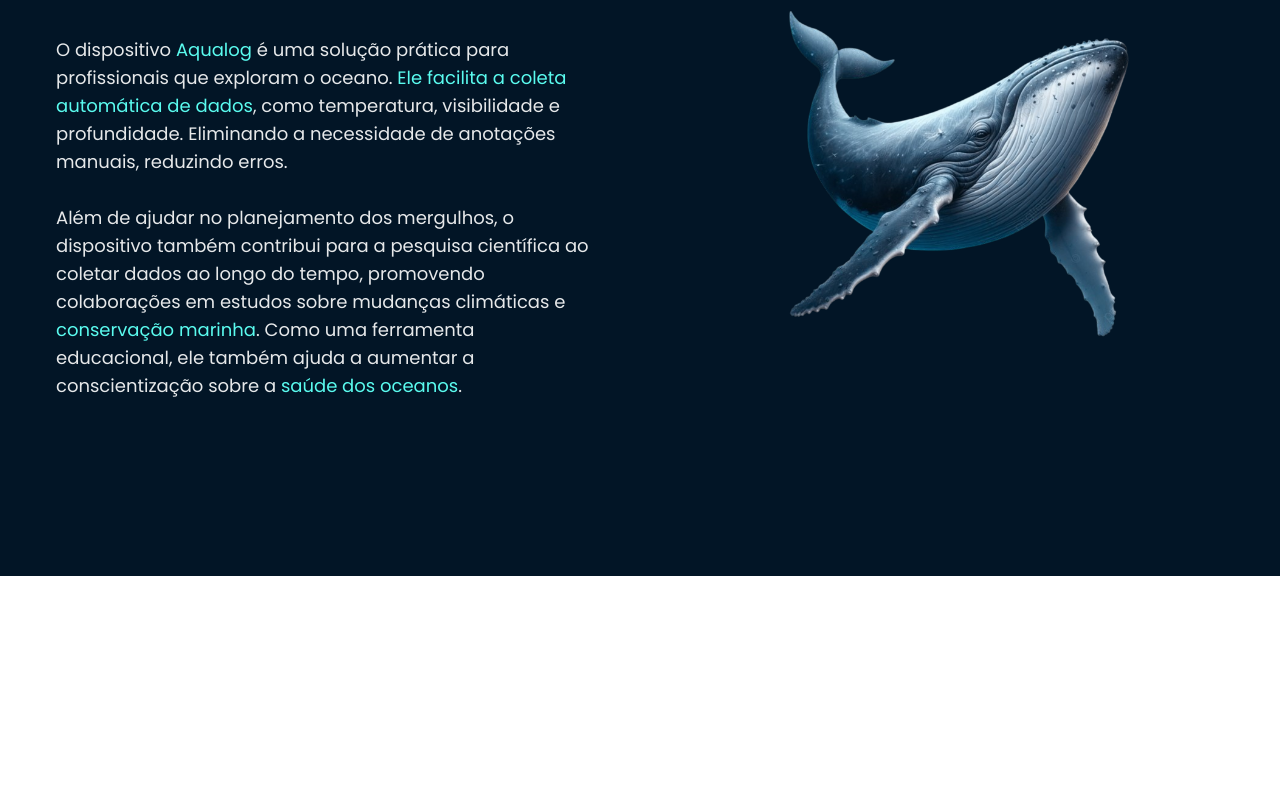
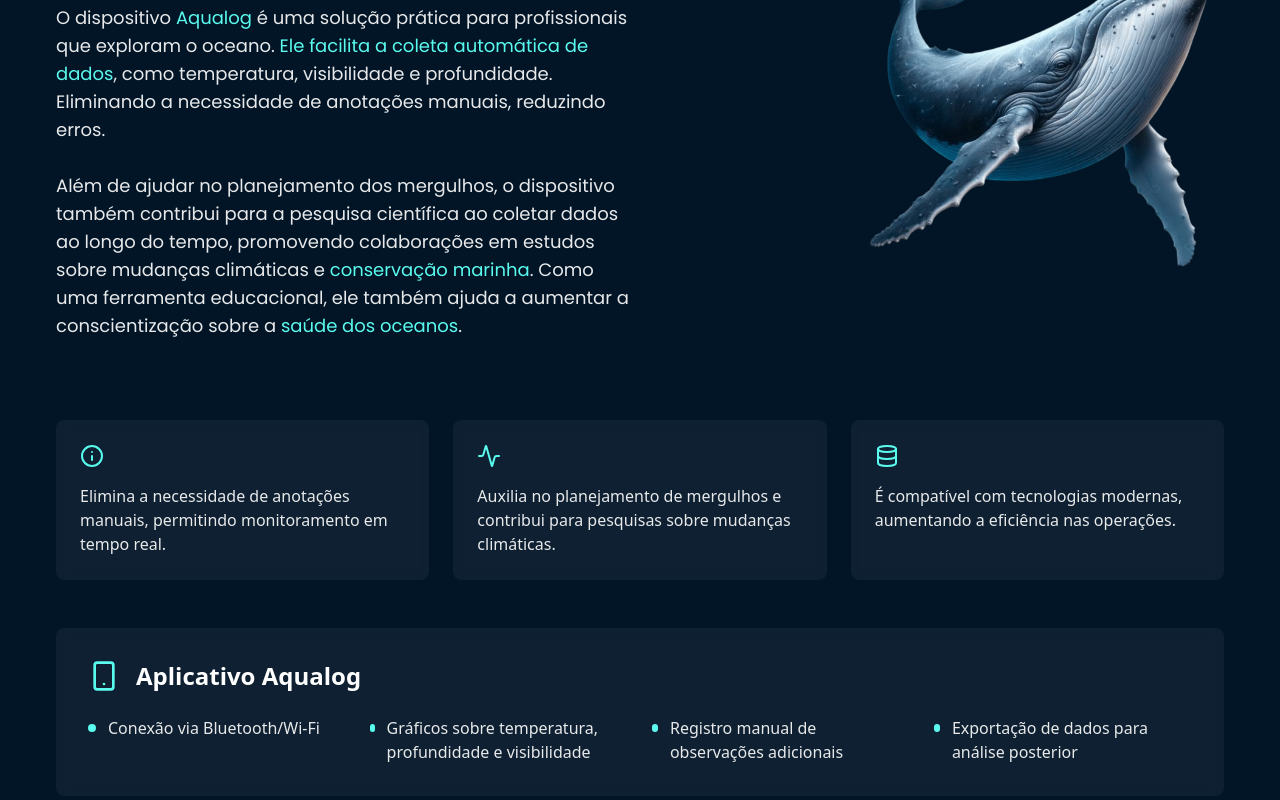
Before and after one commit to Vinigavaa/aqualog, a React (Vite) app: page / in a window 1280 px wide. Shown: the part 224-1024 px from the top of the page. Before the commit the page ends 800 px from the top, so only its background shows below. Built offline with nearby package versions, Linux system fonts and the light colour scheme; a web font is replaced by a local one.

Commit message:
att page.jsx

```diff
--- a/src/components/Page.jsx
+++ b/src/components/Page.jsx
@@ -1,34 +1,79 @@
+import Img1 from '../assets/Bale.png';
 import React from 'react';
-import Img1 from '../assets/Bale.png';
+import { Info, Smartphone, Activity, Database } from 'lucide-react';
 
 const Page = () => {
   return (
     <main className="flex-1 px-4 md:px-14">
       <section className="container mx-auto py-8 md:py-12">
-        <div className="flex flex-col md:flex-row items-center justify-between ">
-          {/* Conteúdo de Texto */}
-          <div className="w-full md:w-1/2 md:pr-12 mt-4 md:mt-8">
+        {/* Seção Superior com Título e Descrição */}
+        <div className="flex flex-col md:flex-row items-start justify-between mb-12">
+          <div className="w-full md:w-3/6">
             <h1 className="text-4xl md:text-6xl font-reemkufi font-bold text-white mb-6 md:mb-10">
               O que é?
             </h1>
             <p className="text-base md:text-lg text-white/90 mb-8 font-poppins">
               O dispositivo <span className="text-cyan">Aqualog</span> é uma solução prática para profissionais que exploram o oceano.
               <span className="text-cyan"> Ele facilita a coleta automática de dados</span>, como temperatura, visibilidade e profundidade.
-              Eliminando a necessidade de anotações manuais, reduzindo erros. <br />
-              <br />Além de ajudar no planejamento dos mergulhos, o dispositivo também contribui
+              Eliminando a necessidade de anotações manuais, reduzindo erros.
+              <br /><br />
+              Além de ajudar no planejamento dos mergulhos, o dispositivo também contribui
               para a pesquisa científica ao coletar dados ao longo do tempo, promovendo colaborações
               em estudos sobre mudanças climáticas e <span className="text-cyan">conservação marinha</span>. Como uma ferramenta
               educacional, ele também ajuda a aumentar a conscientização sobre a <span className="text-cyan">saúde dos oceanos</span>.
             </p>
           </div>
-
-          {/* Imagem */}
-          <div className="w-full md:w-1/3 mt-6 md:mt-0 md:mr-20">
+          <div className="w-full md:w-1/3">
             <img
               src={Img1}
               alt="Imagem"
-              className="object-cover w-full h-full"
+              className="object-cover w-full h-full rounded-lg"
             />
+          </div>
+        </div>
+
+        {/* Grid de Cards de Benefícios */}
+        <div className="grid grid-cols-1 md:grid-cols-3 gap-6 mb-12">
+          <div className="bg-white/5 p-6 rounded-lg backdrop-blur-sm">
+            <Info className="w-6 h-6 text-cyan mb-4" />
+            <p className="text-white/90">Elimina a necessidade de anotações manuais, permitindo monitoramento em tempo real.</p>
+          </div>
+
+          <div className="bg-white/5 p-6 rounded-lg backdrop-blur-sm">
+            <Activity className="w-6 h-6 text-cyan mb-4" />
+            <p className="text-white/90">Auxilia no planejamento de mergulhos e contribui para pesquisas sobre mudanças climáticas.</p>
+          </div>
+
+          <div className="bg-white/5 p-6 rounded-lg backdrop-blur-sm">
+            <Database className="w-6 h-6 text-cyan mb-4" />
+            <p className="text-white/90">É compatível com tecnologias modernas, aumentando a eficiência nas operações.</p>
+          </div>
+        </div>
+
+        {/* Seção do Aplicativo */}
+        <div className="bg-white/5 p-8 rounded-lg backdrop-blur-sm">
+          <div className="flex items-center mb-6">
+            <Smartphone className="w-8 h-8 text-cyan mr-4" />
+            <h3 className="text-2xl font-bold text-white">Aplicativo Aqualog</h3>
+          </div>
+
+          <div className="grid grid-cols-1 md:grid-cols-2 lg:grid-cols-4 gap-6">
+            <div className="flex items-start">
+              <div className="w-2 h-2 bg-cyan rounded-full mr-3 mt-2"></div>
+              <p className="text-white/90">Conexão via Bluetooth/Wi-Fi</p>
+            </div>
+            <div className="flex items-start">
+              <div className="w-2 h-2 bg-cyan rounded-full mr-3 mt-2"></div>
+              <p className="text-white/90">Gráficos sobre temperatura, profundidade e visibilidade</p>
+            </div>
+            <div className="flex items-start">
+              <div className="w-2 h-2 bg-cyan rounded-full mr-3 mt-2"></div>
+              <p className="text-white/90">Registro manual de observações adicionais</p>
+            </div>
+            <div className="flex items-start">
+              <div className="w-2 h-2 bg-cyan rounded-full mr-3 mt-2"></div>
+              <p className="text-white/90">Exportação de dados para análise posterior</p>
+            </div>
           </div>
         </div>
       </section>
```
